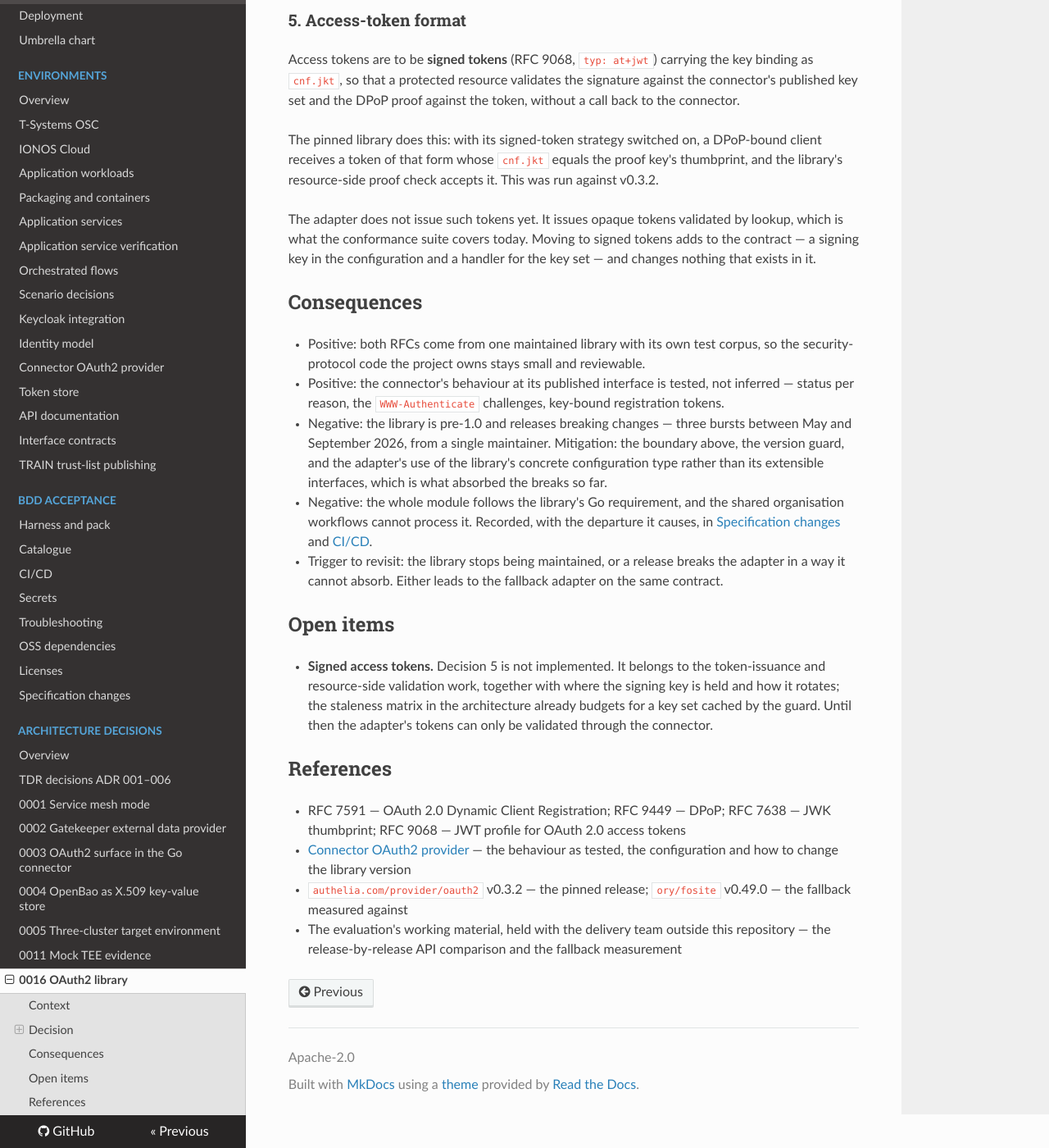
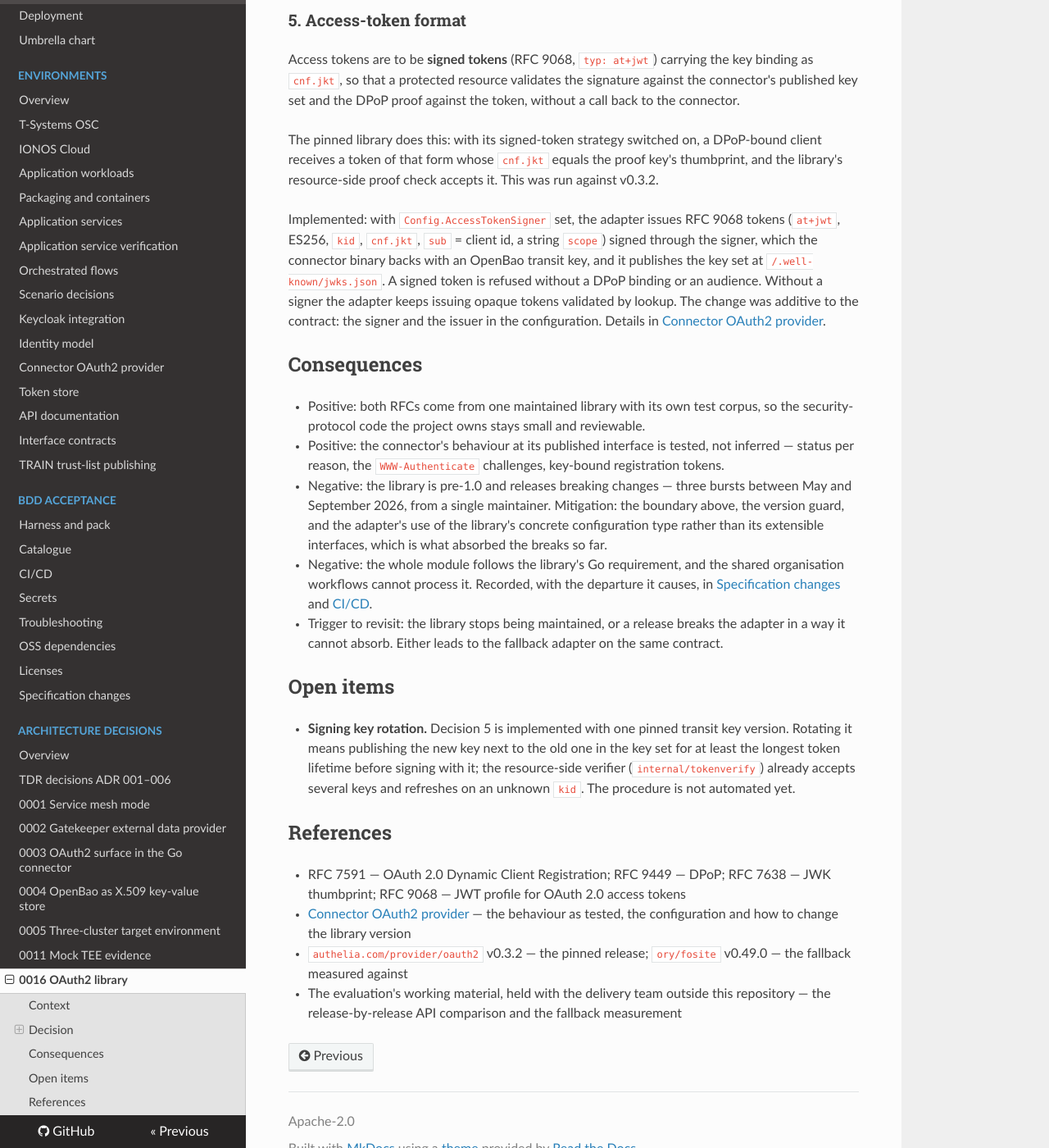
Before and after one commit to Fune5tiAtlas/facis-zero-trust-demonstrator, an MkDocs documentation site: the page built from docs/adr/0016-oauth2-library-behind-the-connector-provider-contract.md, in a window 1280 px wide and 1400 px high, scrolled down 2581 px. Shown: the whole window at 82% size. Built offline with MkDocs 1.6.1, drawn with Linux system fonts in a browser that asks for light colours; nearby versions of some CDN libraries.

Commit message:
Run the whole token path in CI with both token forms and record signed tokens in ADR-0016

```diff
--- a/docs/adr/0016-oauth2-library-behind-the-connector-provider-contract.md
+++ b/docs/adr/0016-oauth2-library-behind-the-connector-provider-contract.md
@@ -110,9 +110,13 @@ The pinned library does this: with its signed-token strategy switched on, a DPoP
 receives a token of that form whose `cnf.jkt` equals the proof key's thumbprint, and the library's
 resource-side proof check accepts it. This was run against v0.3.2.
 
-The adapter does not issue such tokens yet. It issues opaque tokens validated by lookup, which is
-what the conformance suite covers today. Moving to signed tokens adds to the contract — a signing
-key in the configuration and a handler for the key set — and changes nothing that exists in it.
+Implemented: with `Config.AccessTokenSigner` set, the adapter issues RFC 9068 tokens (`at+jwt`,
+ES256, `kid`, `cnf.jkt`, `sub` = client id, a string `scope`) signed through the signer, which the
+connector binary backs with an OpenBao transit key, and it publishes the key set at
+`/.well-known/jwks.json`. A signed token is refused without a DPoP binding or an audience. Without a
+signer the adapter keeps issuing opaque tokens validated by lookup. The change was additive to the
+contract: the signer and the issuer in the configuration. Details in
+[Connector OAuth2 provider](../oauth2-provider.md).
 
 ## Consequences
 
@@ -132,10 +136,10 @@ key in the configuration and a handler for the key set — and changes nothing t
 
 ## Open items
 
-- **Signed access tokens.** Decision 5 is not implemented. It belongs to the token-issuance and
-  resource-side validation work, together with where the signing key is held and how it rotates;
-  the staleness matrix in the architecture already budgets for a key set cached by the guard. Until
-  then the adapter's tokens can only be validated through the connector.
+- **Signing key rotation.** Decision 5 is implemented with one pinned transit key version. Rotating
+  it means publishing the new key next to the old one in the key set for at least the longest token
+  lifetime before signing with it; the resource-side verifier (`internal/tokenverify`) already accepts
+  several keys and refreshes on an unknown `kid`. The procedure is not automated yet.
 
 ## References
 
```
Also changed, not shown: docs/ci-cd.md (+1 -1 lines), 1 other file.
